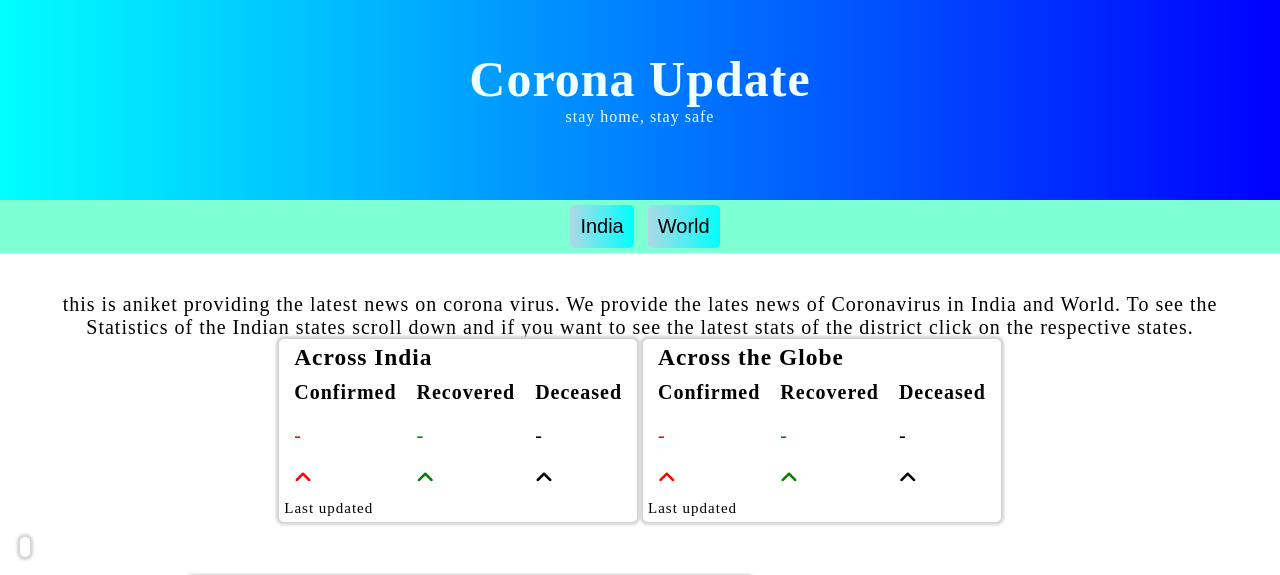
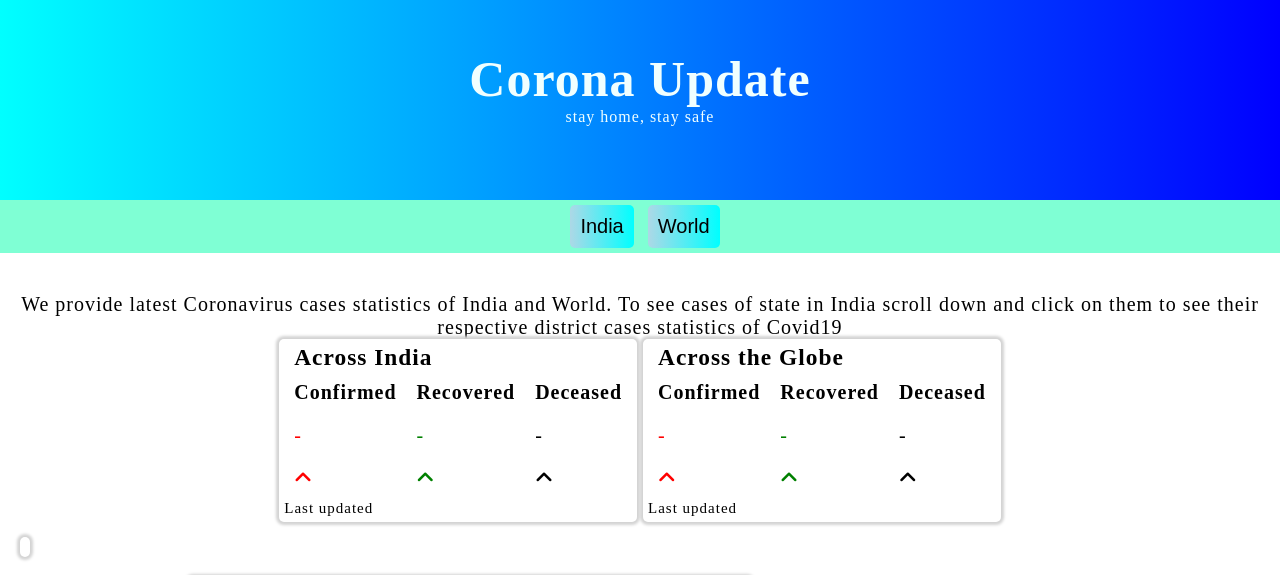
Before and after one commit to Aniket-git-hub/covid19update.github.io, a plain HTML site: page index.html in a window 1280 px wide. Shown: the top 575 px of the page. Drawn offline with Linux system fonts and the light colour scheme; no server answers; a web font is replaced by a local one.

Commit message:
Update index.html

```diff
--- a/index.html
+++ b/index.html
@@ -33,7 +33,7 @@
     </nav>
     <!-- ------------------this is main section of content----------------->
   <main>
-    <p> this is aniket providing the latest news on corona virus. We provide the lates news of Coronavirus in India and World. To see the Statistics of the Indian states scroll down and if you want to see the latest stats of the district click on the respective states.</p>
+    <p>We provide latest Coronavirus cases statistics of India and World. To see cases of state in India scroll down and click on them to see their respective district cases statistics of Covid19</p>
     <!-- this across box shows the total data of india in summary  -->
     <div class="across-box">
       <h3>Across India</h3>
```
